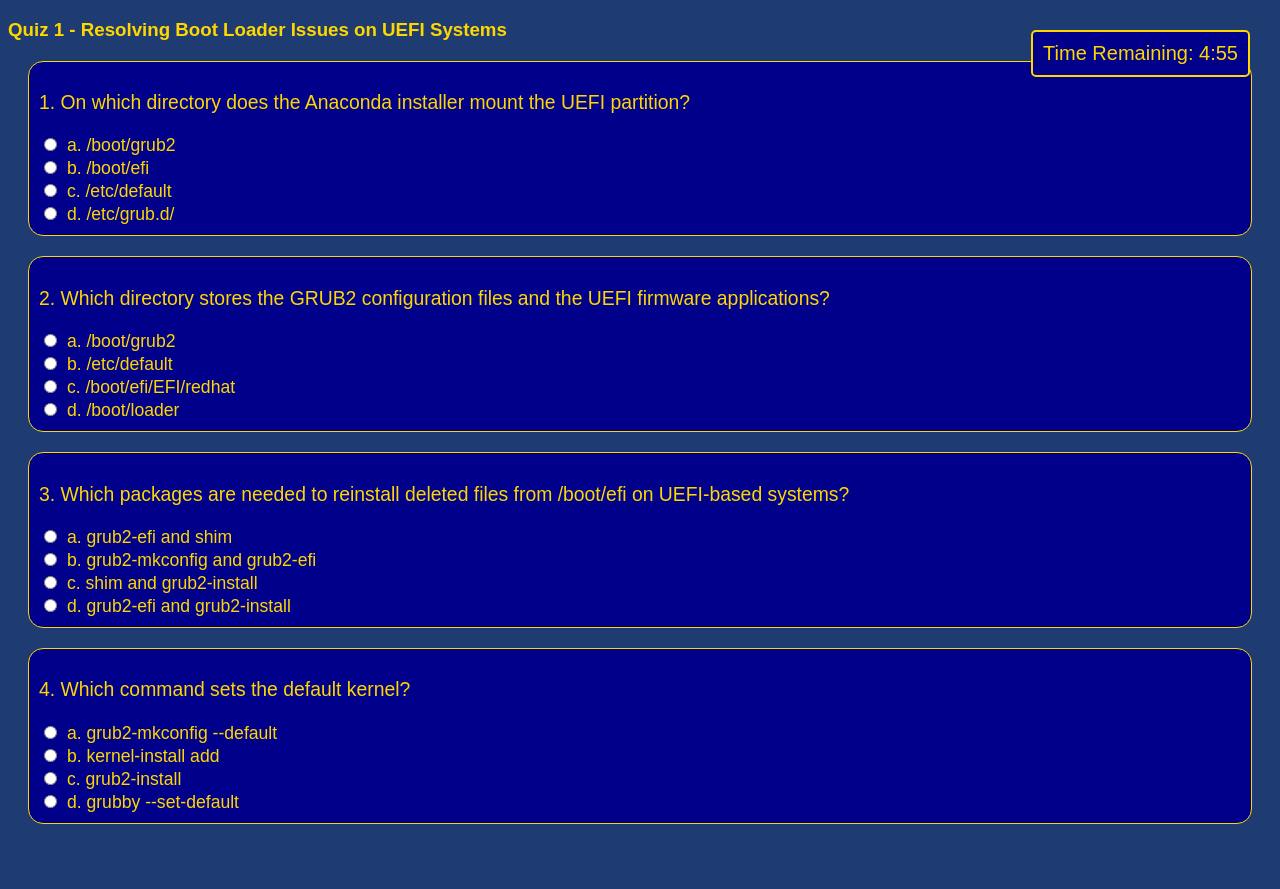
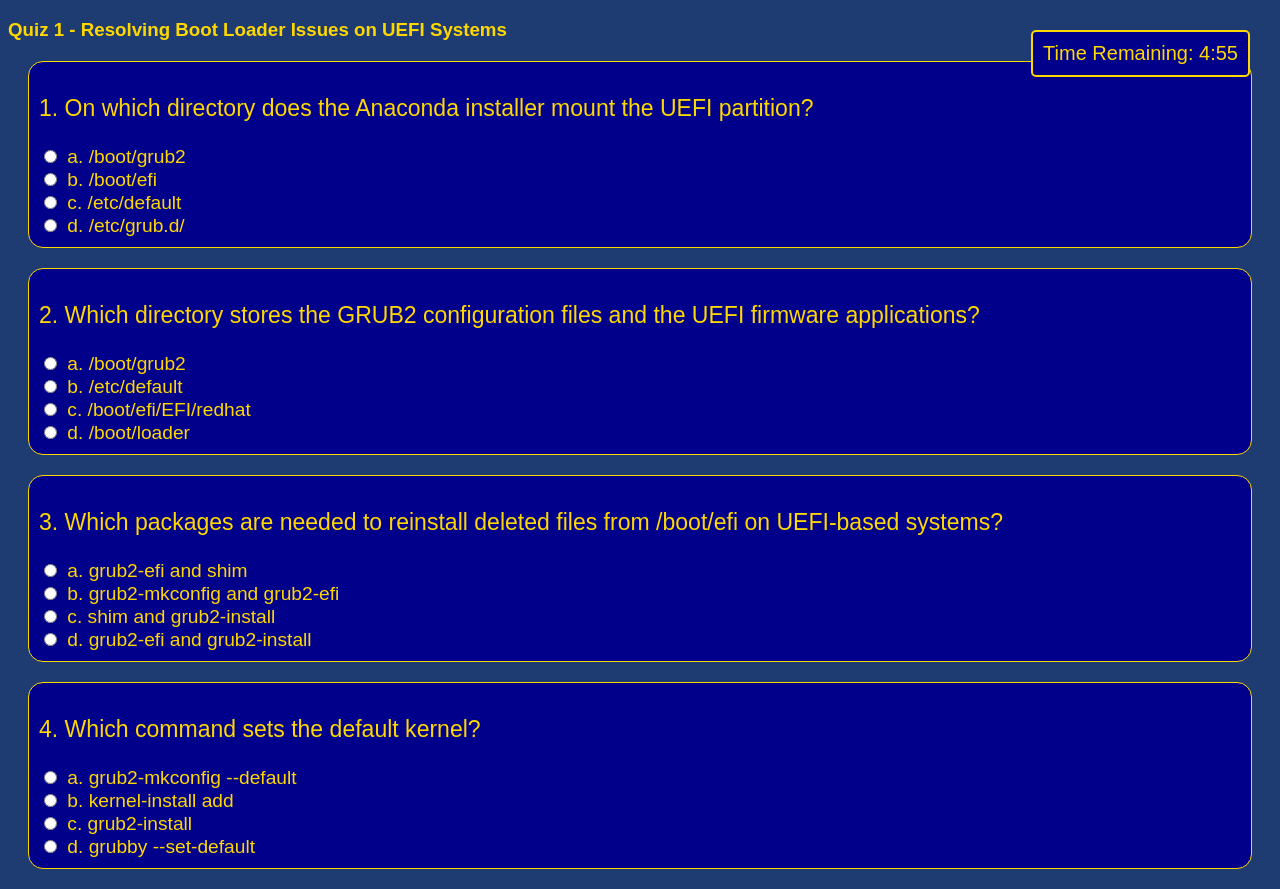
Before and after one commit to RedHatRanger/RHCA9Vagrant, a plain HTML site: page Q1.html in a window 1280 px wide. Before the commit the page ends 844 px from the top, so only its background shows below. Drawn offline with Linux system fonts and the light colour scheme.

Commit message:
Update Q1.html

```diff
--- a/Q1.html
+++ b/Q1.html
@@ -28,13 +28,13 @@
       border: 1px solid #ffd700;
       background-color: #00008b;
       border-radius: 15px; /* Increased chamfering for more rounded corners */
-      font-size: 1.1em; /* Adjusted font size for better readability */
+      font-size: 1.2em; /* Adjusted font size for better readability */
     }
     input[type="radio"] {
       margin: 5px;
     }
     p {
-      font-size: 1.1em; /* Adjusted font size for better readability */
+      font-size: 1.2em; /* Adjusted font size for better readability */
     }
   </style>
 </head>
```
